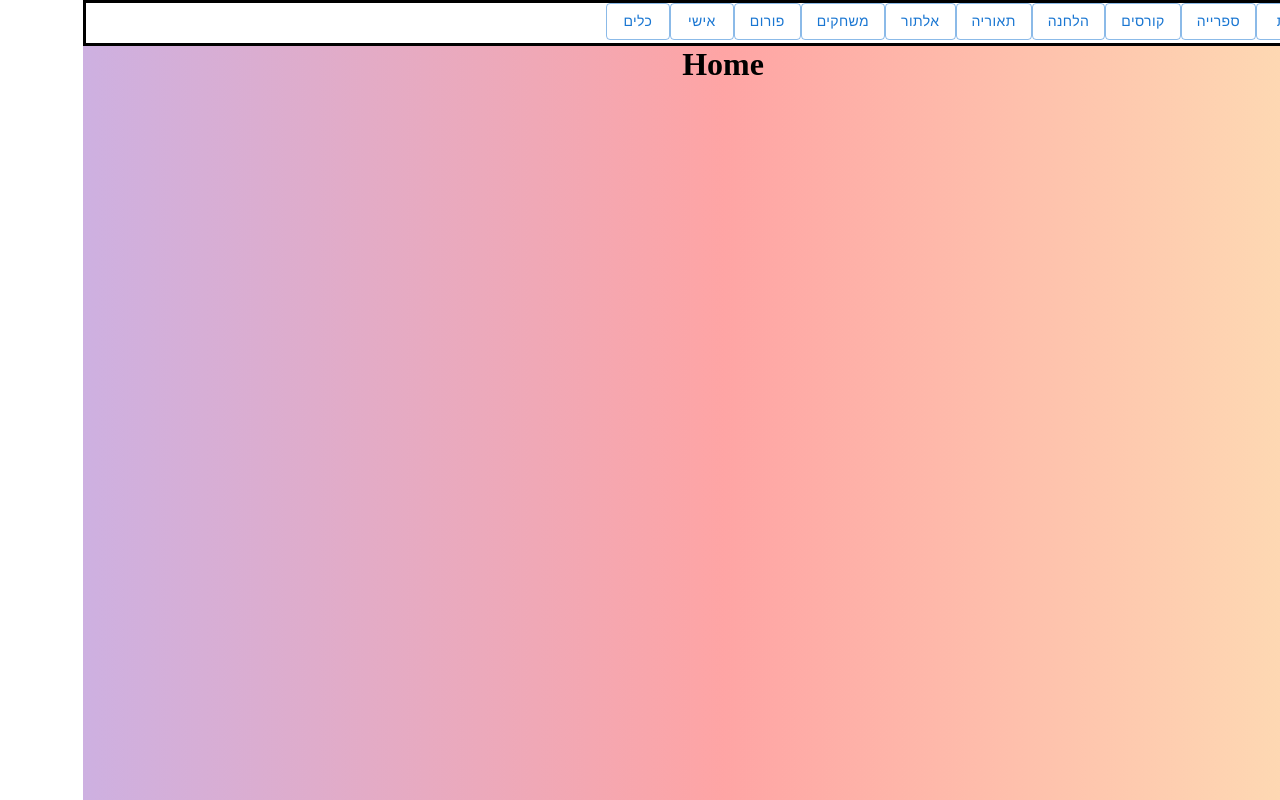
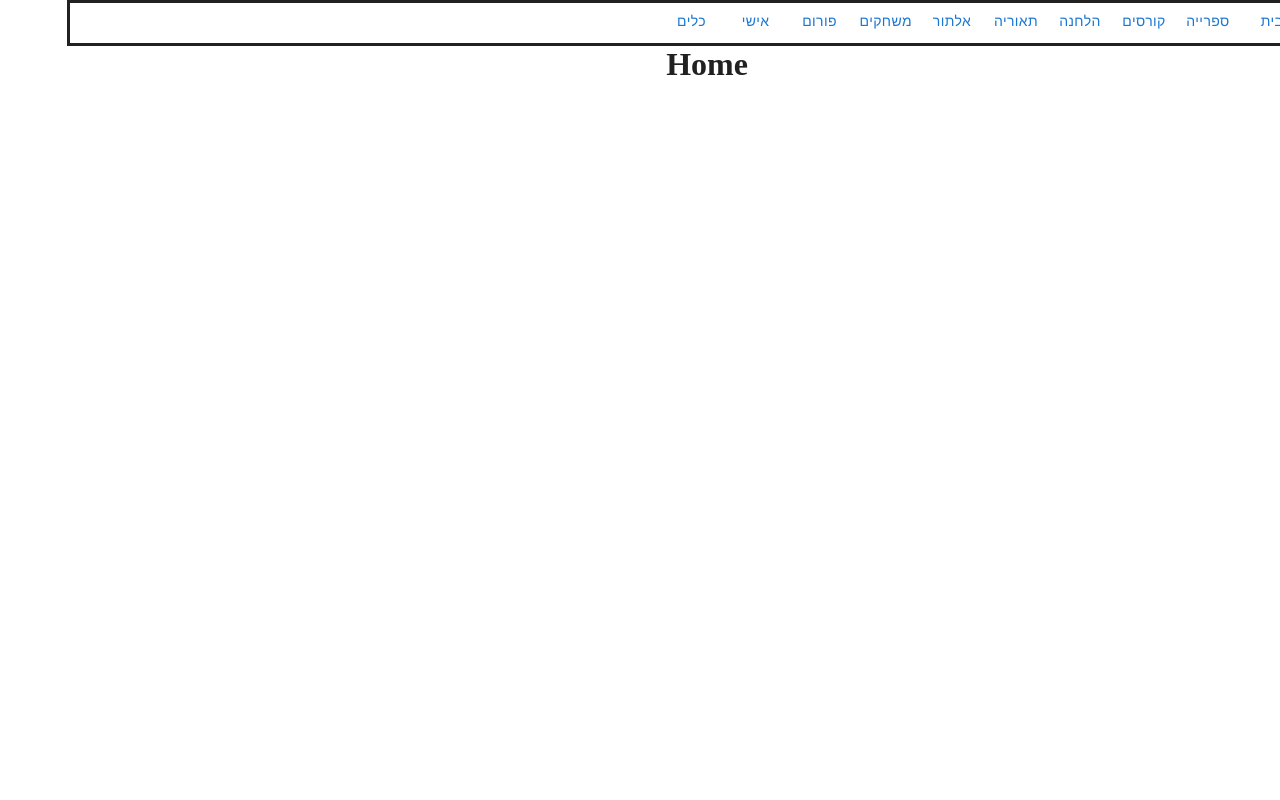
Before and after one commit to IradDoron/esum-acisum-client, a React (Create React App) app: page / in a window 1280 px wide. Built offline with nearby package versions, Linux system fonts and the light colour scheme.

Commit message:
fix colors

```diff
--- a/src/App.js
+++ b/src/App.js
@@ -49,7 +49,8 @@ function App() {
         <ThemeProvider theme={theme}>
           <Box
             sx={{
-              background: bg.bg2,
+              backgroundColor: 'background.default',
+              color: 'text.primary',
               height: '100%',
               minHeight: '100vh',
               paddingBottom: '350px',
--- a/src/components/MainNav/MainNav.jsx
+++ b/src/components/MainNav/MainNav.jsx
@@ -105,7 +105,7 @@ function MainNav() {
             style={{ textDecoration: 'none', color: 'inherit' }}
             to={`/${Object.keys(link)[0].toLowerCase()}`}
           >
-            <Button variant="outlined">{Object.values(link)[0]}</Button>
+            <Button variant="text">{Object.values(link)[0]}</Button>
           </NavLink>
         ))}
       </Stack>
```
